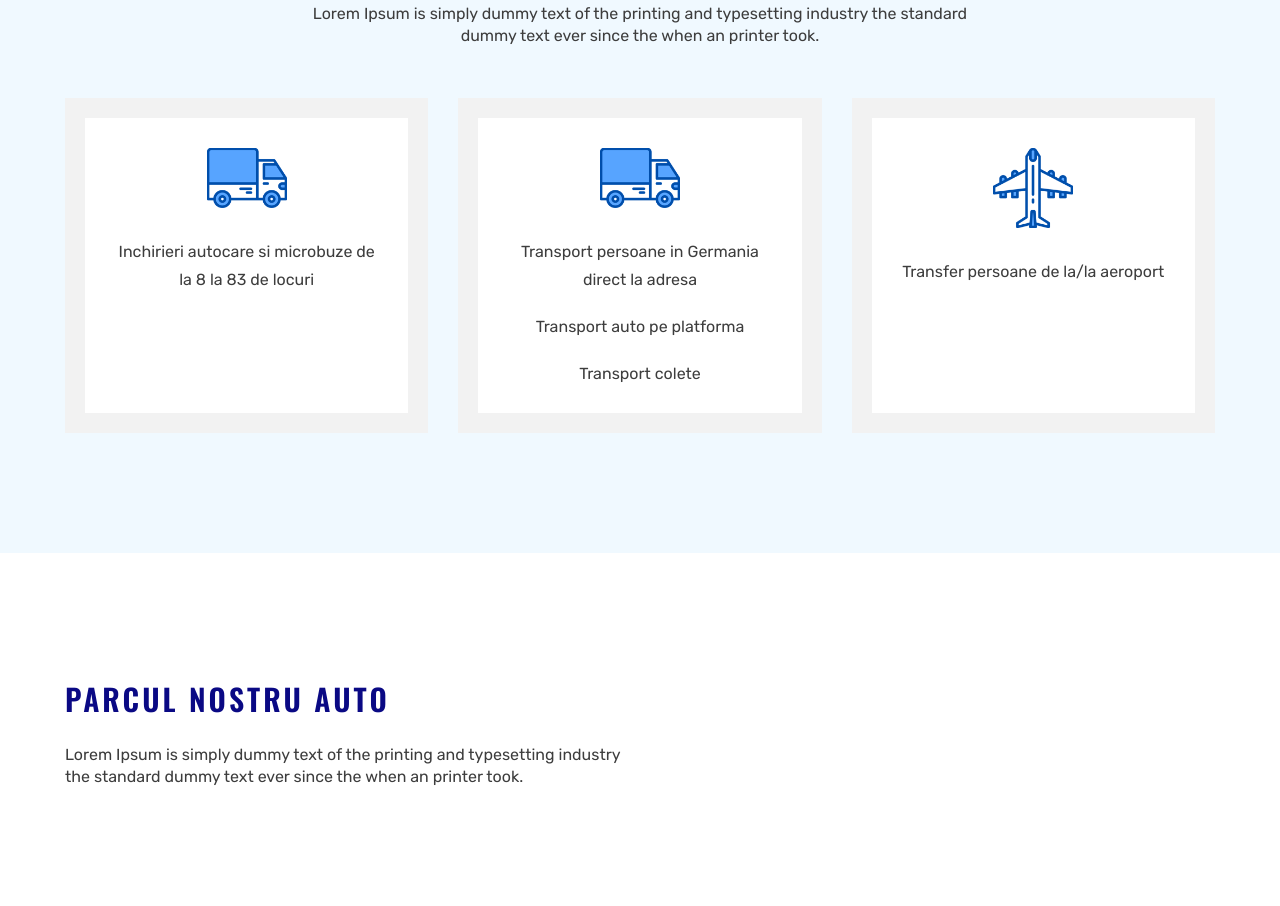
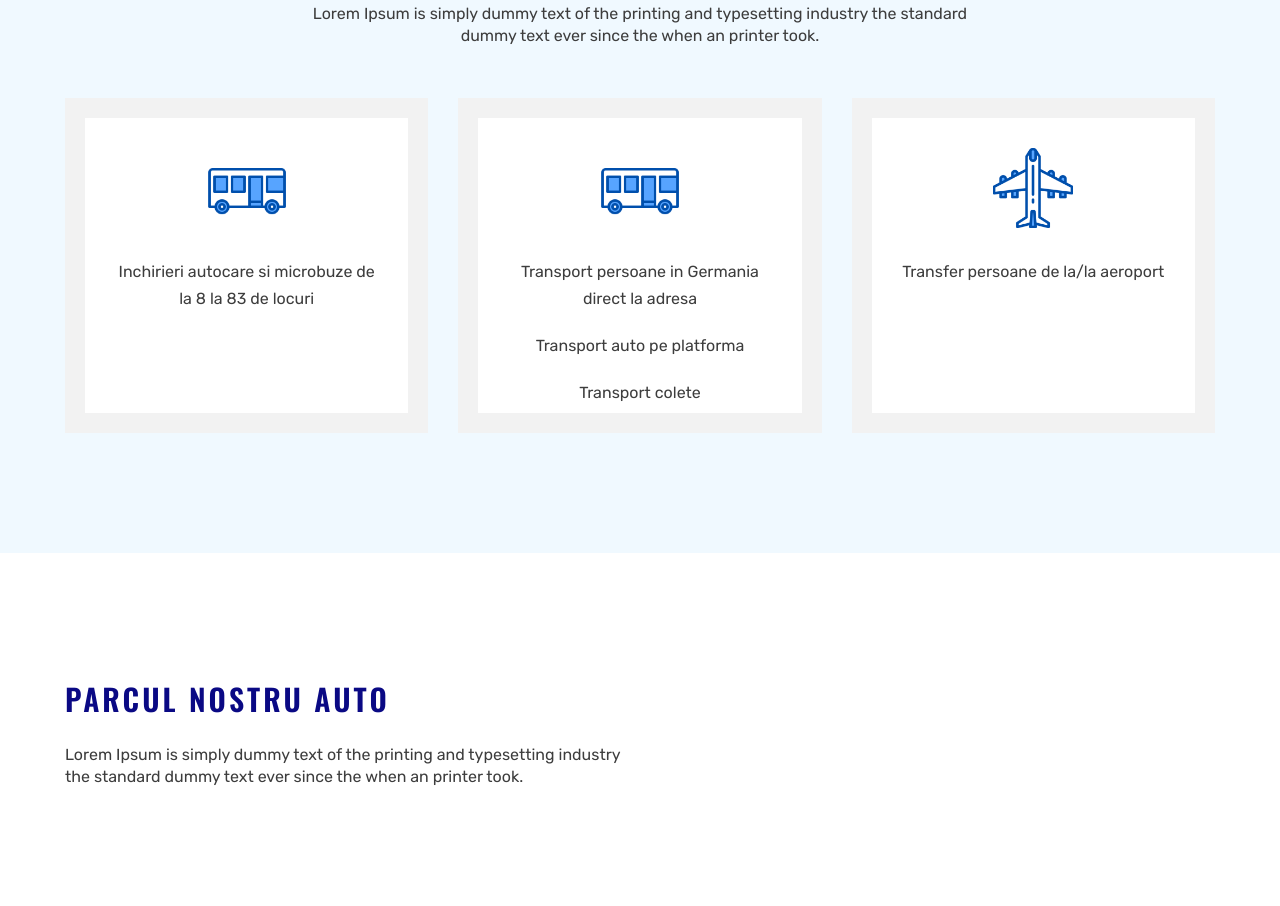
Before and after one commit to mihvlad08/mihvlad08.github.io, a plain HTML site: page index.html in a window 1280 px wide. Shown: the part 1941-2847 px from the top of the page. Drawn offline with nearby package versions, Linux system fonts and the light colour scheme.

Commit message:
added bus icon

```diff
--- a/index.html
+++ b/index.html
@@ -148,7 +148,7 @@
                             <li>
                                 <div class="service-card">
                                     <div class="card-icon">
-                                        <img src="./assets/images/service-icon-1.png" width="80" height="60" loading="lazy" alt="Truck" />
+                                        <img src="./assets/images/bus.png" width="80" height="60" loading="lazy" alt="Truck" />
                                     </div>
                                     <p class="card-text">
                                         Inchirieri autocare si microbuze de la 8 la 83 de locuri
@@ -159,7 +159,7 @@
                             <li>
                                 <div class="service-card">
                                     <div class="card-icon">
-                                        <img src="./assets/images/service-icon-1.png" width="80" height="60" loading="lazy" alt="Ship" />
+                                        <img src="./assets/images/bus.png" width="80" height="60" loading="lazy" alt="Ship" />
                                     </div>
                                     <p class="card-text">
                                         Transport persoane in Germania direct la adresa
```
Also changed, not shown: assets/images/bus.png (added).
